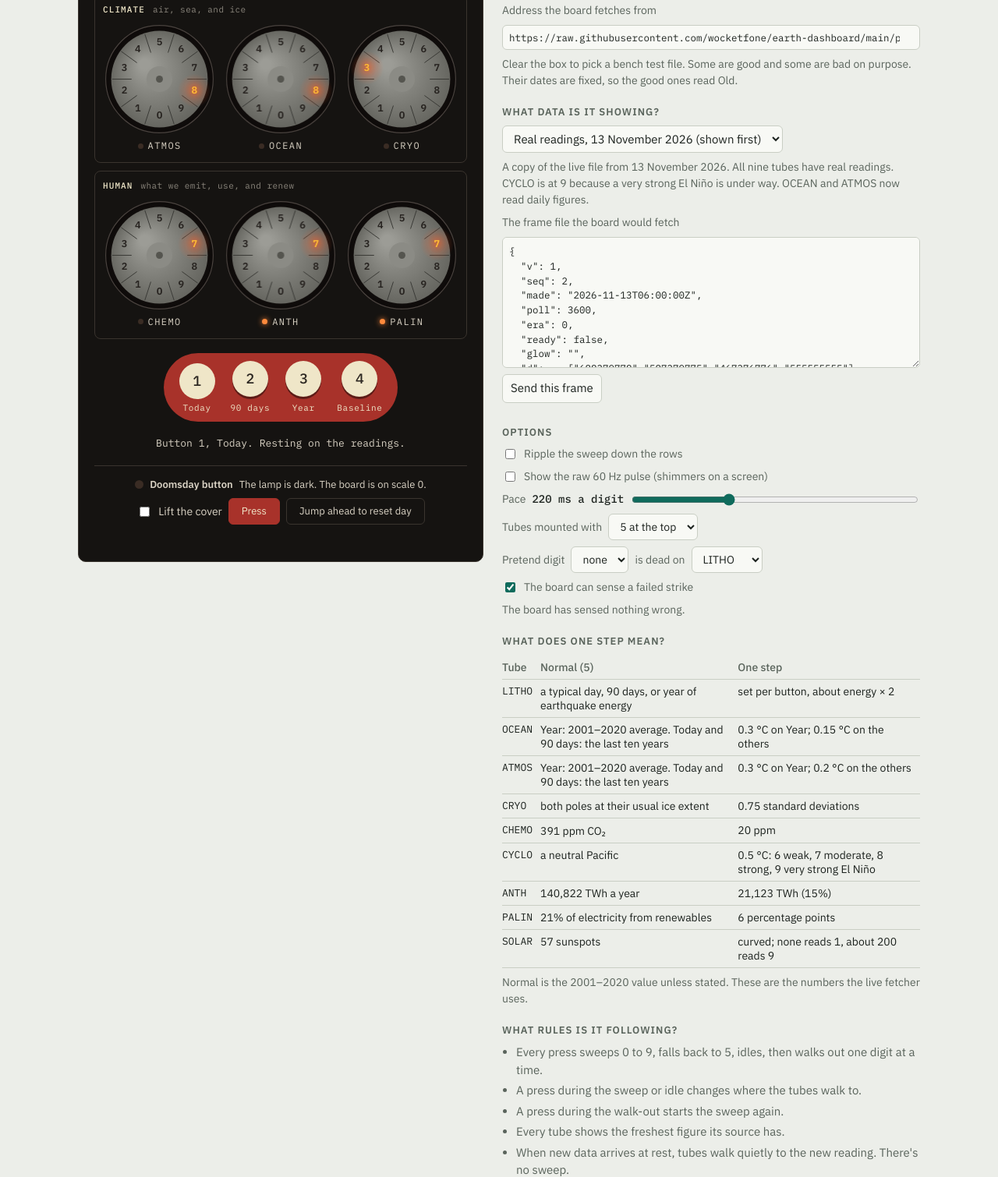
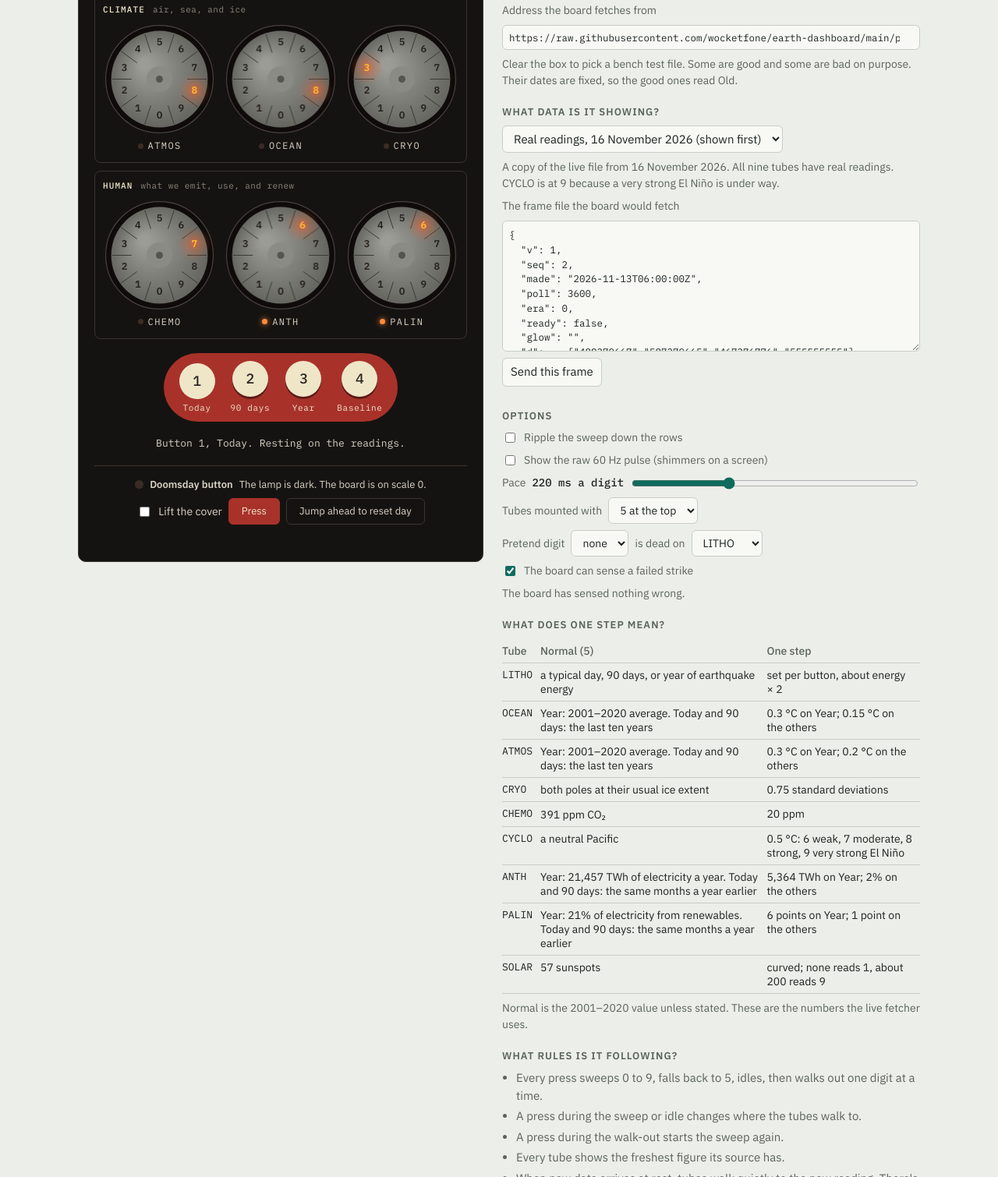
Before and after one commit to wocketfone/earth-dashboard, a plain HTML site: page emulator/earth-dashboard-emulator.html in a window 1280 px wide. Shown: the part 412-1922 px from the top of the page at 78% size. Drawn offline with Linux system fonts and the light colour scheme.

Commit message:
Emulator: legend and real-readings copy follow the ANTH and PALIN change
Co-Authored-By: Claude Fable 5.2 <noreply@anthropic.com>
Claude-Session: https://claude.ai/code/session_01HtjTUxw85dXdHm4ScRmKsm

```diff
--- a/emulator/earth-dashboard-emulator.html
+++ b/emulator/earth-dashboard-emulator.html
@@ -250,20 +250,20 @@ td:first-child{font-family:var(--mono);font-size:13px;white-space:nowrap}
     ['CRYO', 'both poles at their usual ice extent', '0.75 standard deviations'],
     ['CHEMO', '391 ppm CO₂', '20 ppm'],
     ['CYCLO', 'a neutral Pacific', '0.5 °C: 6 weak, 7 moderate, 8 strong, 9 very strong El Niño'],
-    ['ANTH', '140,822 TWh a year', '21,123 TWh (15%)'],
-    ['PALIN', '21% of electricity from renewables', '6 percentage points'],
+    ['ANTH', 'Year: 21,457 TWh of electricity a year. Today and 90 days: the same months a year earlier', '5,364 TWh on Year; 2% on the others'],
+    ['PALIN', 'Year: 21% of electricity from renewables. Today and 90 days: the same months a year earlier', '6 points on Year; 1 point on the others'],
     ['SOLAR', '57 sunspots', 'curved; none reads 1, about 200 reads 9'],
   ];
   const N = null;
   // The frame file, version 1. This is what the board fetches. "d" holds nine characters per button, one per tube,
   // each 1 to 9 or "-" for no reading. "slow" marks tubes whose source reports more slowly than that button's window.
-  const SLOWSET = ['000001110', '000000110', '000000000', '000000000'], MADE = '2026-11-13T06:00:00Z';
+  const SLOWSET = ['000001110', '000000000', '000000000', '000000000'], MADE = '2026-11-13T06:00:00Z';
   const file = (seq, d, slow = SLOWSET, more = {}) => ({ v: 1, seq, made: MADE, poll: 3600, era: 0, ready: false, glow: '', ...more, d, slow });
   const SCEN = {
     demo:  { label: 'Made-up demo data', note: 'These readings are invented to exercise the display. They are not real.',
              file: file(1, ['688377657', '588276656', '477374657', '555555555']) },
-    first: { label: 'Real readings, 13 November 2026 (shown first)', note: 'A copy of the live file from 13 November 2026. All nine tubes have real readings. CYCLO is at 9 because a very strong El Niño is under way. OCEAN and ATMOS now read daily figures.',
-             file: file(2, ['688379778', '587379775', '467376776', '555555555'], ['000001110', '000000110', '000000000', '000000000']) },
+    first: { label: 'Real readings, 16 November 2026 (shown first)', note: 'A copy of the live file from 16 November 2026. All nine tubes have real readings. CYCLO is at 9 because a very strong El Niño is under way.',
+             file: file(2, ['488379667', '587379665', '467376776', '555555555'], ['000001110', '000000000', '000000000', '000000000']) },
     calm:  { label: 'Made-up: a calm planet', note: 'Invented. Every system sits at its normal.',
              file: file(3, ['555555555', '555555555', '555555555', '555555555']) },
     wild:  { label: 'Made-up: everything off the scale', note: 'Invented. Every tube is pinned at 1 or 9.',
```
